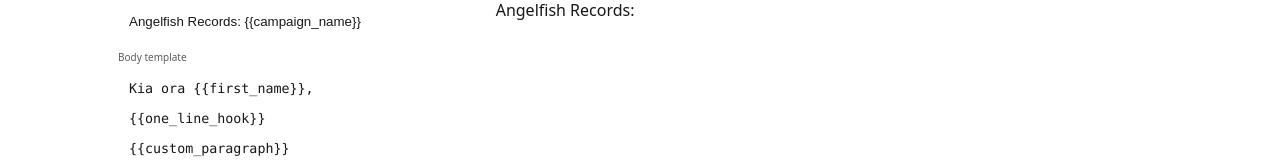
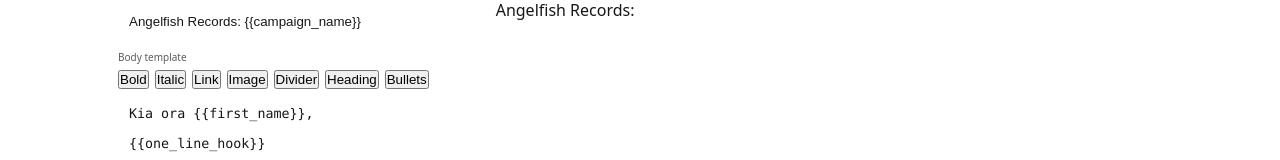
Before and after one commit to Angelfish-Records/AFR, a Next.js app: page /internal/campaign-composer in a window 1280 px wide. Shown: the part 311-471 px from the top of the page. Built offline with nearby package versions, Linux system fonts and the light colour scheme; no server answers.

Commit message:
composer polish round 2

```diff
--- a/pages/internal/campaign-composer.tsx
+++ b/pages/internal/campaign-composer.tsx
@@ -24,6 +24,31 @@ function errorMessage(err: unknown): string {
   } catch {
     return String(err)
   }
+}
+
+function insertAtCursor(
+  textarea: HTMLTextAreaElement,
+  insert: string,
+  selectRange?: [number, number]
+) {
+  const start = textarea.selectionStart ?? textarea.value.length
+  const end = textarea.selectionEnd ?? textarea.value.length
+
+  const before = textarea.value.slice(0, start)
+  const after = textarea.value.slice(end)
+
+  textarea.value = before + insert + after
+
+  const cursorPos =
+    selectRange
+      ? start + selectRange[0]
+      : start + insert.length
+
+  textarea.focus()
+  textarea.setSelectionRange(
+    cursorPos,
+    selectRange ? start + selectRange[1] : cursorPos
+  )
 }
 
 type EnqueueGetResponse = {
@@ -544,7 +569,111 @@ Assets pack:
 
           <label style={{display: 'block', marginBottom: 10}}>
   <div style={labelTitleStyleLeft}>Body template</div>
+
+  {/* Toolbar */}
+  <div
+  style={{
+    display: 'flex',
+    gap: 6,
+    marginBottom: 6,
+    flexWrap: 'wrap',
+  }}
+>
+  <button
+    type="button"
+    onClick={() => {
+      const el = document.getElementById('body-template') as HTMLTextAreaElement | null
+      if (!el) return
+      insertAtCursor(el, '**bold text**', [2, 11])
+      setBodyTemplate(el.value)
+    }}
+  >
+    Bold
+  </button>
+
+  <button
+    type="button"
+    onClick={() => {
+      const el = document.getElementById('body-template') as HTMLTextAreaElement | null
+      if (!el) return
+      insertAtCursor(el, '*italic text*', [1, 12])
+      setBodyTemplate(el.value)
+    }}
+  >
+    Italic
+  </button>
+
+  <button
+    type="button"
+    onClick={() => {
+      const el = document.getElementById('body-template') as HTMLTextAreaElement | null
+      if (!el) return
+      insertAtCursor(el, '[link text](https://)', [1, 10])
+      setBodyTemplate(el.value)
+    }}
+  >
+    Link
+  </button>
+
+  <button
+    type="button"
+    onClick={() => {
+      const el = document.getElementById('body-template') as HTMLTextAreaElement | null
+      if (!el) return
+      insertAtCursor(el, '![alt text](https://image-url)', [2, 10])
+      setBodyTemplate(el.value)
+    }}
+  >
+    Image
+  </button>
+
+  <button
+    type="button"
+    onClick={() => {
+      const el = document.getElementById('body-template') as HTMLTextAreaElement | null
+      if (!el) return
+      insertAtCursor(el, '\n\n---\n\n')
+      setBodyTemplate(el.value)
+    }}
+  >
+    Divider
+  </button>
+
+  {/* NEW: Heading */}
+  <button
+    type="button"
+    onClick={() => {
+      const el = document.getElementById('body-template') as HTMLTextAreaElement | null
+      if (!el) return
+      insertAtCursor(el, '\n\n## Heading text\n\n', [4, 16])
+      setBodyTemplate(el.value)
+    }}
+  >
+    Heading
+  </button>
+
+  {/* NEW: Bullet list */}
+  <button
+    type="button"
+    onClick={() => {
+      const el = document.getElementById('body-template') as HTMLTextAreaElement | null
+      if (!el) return
+      insertAtCursor(
+        el,
+        '\n\n- Bullet one\n- Bullet two\n- Bullet three\n\n',
+        [4, 14]
+      )
+      setBodyTemplate(el.value)
+    }}
+  >
+    Bullets
+  </button>
+</div>
+
+
+  {/* Textarea */}
   <textarea
+    id="body-template"
     value={bodyTemplate}
     onChange={(e) => setBodyTemplate(e.target.value)}
     rows={14}
@@ -554,6 +683,7 @@ Assets pack:
     }}
   />
 </label>
+
 
           <div style={{display: 'flex', gap: 10, alignItems: 'center', flexWrap: 'wrap'}}>
             <button
```
Lines whose indentation alone changed are shown as unchanged.
